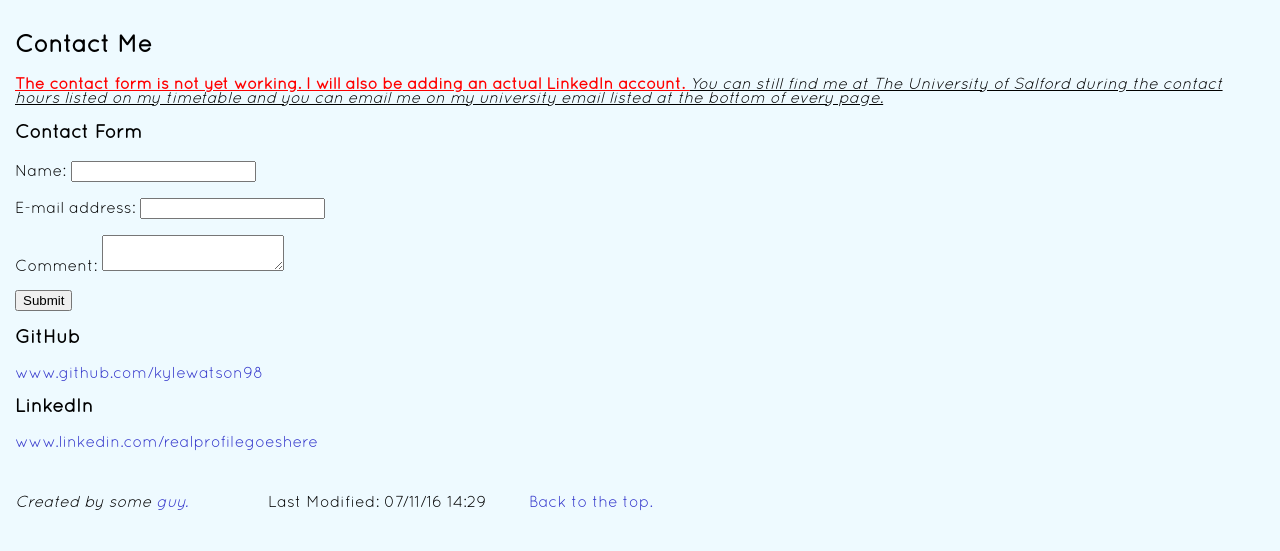
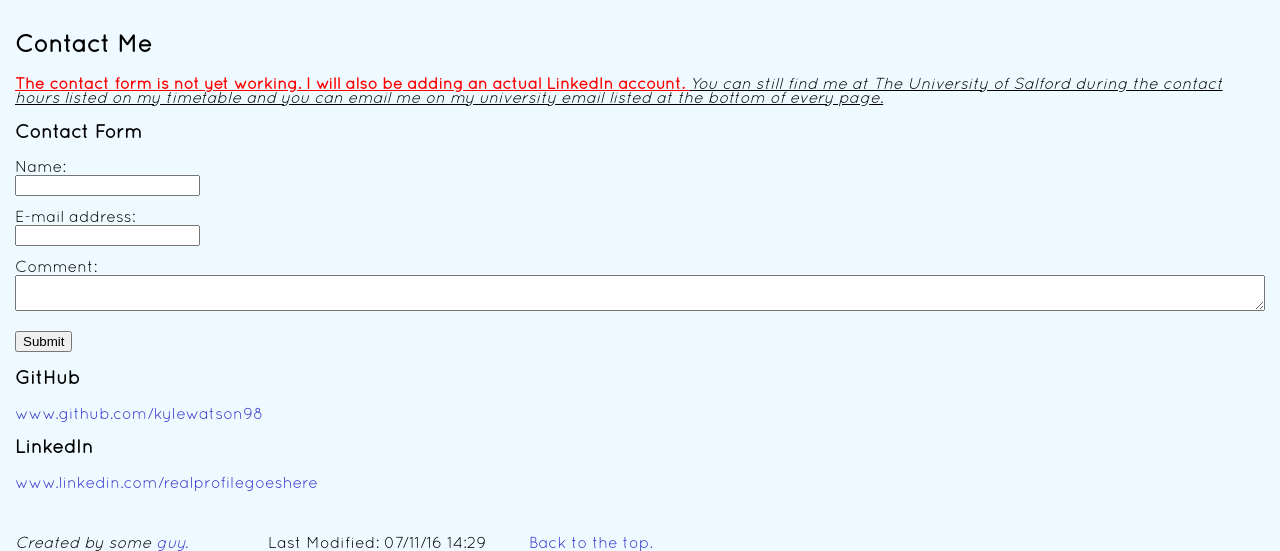
Before and after one commit to kylejwatson/kyles_portfolio, a PHP site: page /contact.html in a window 1280 px wide. Shown: the part 89-640 px from the top of the page. Run offline with PHP 8.4, Linux system fonts and the light colour scheme.

Commit message:
fix commits

```diff
--- a/contact.html
+++ b/contact.html
@@ -35,10 +35,11 @@
 		</p>
 		<h3>Contact Form</h3>
 		<form action="#" enctype="text/plain" method="post">
-			<p>Name: <input name="Name" type="text" id="Name"></p>
-			<p>E-mail address: <input name="E-mail" type="text" id="E-mail"></p>
-			<p>Comment: <textarea name="Comment" id="Comment"></textarea></p>
-			<p><input type="submit" name="Submit" id="Submit" value="Submit"></p>
+			<label for="Name">Name: </label><input name="Name" type="text" id="Name">
+			<label for="E-mail">E-mail address: </label><input name="E-mail" type="text" id="E-mail">
+			<label for="Comment">Comment: </label>
+			<textarea name="Comment" id="Comment"></textarea>
+			<input type="submit" name="Submit" id="Submit" value="Submit">
 		</form>
 		<h3>GitHub</h3>
 		<p>
--- a/style.css
+++ b/style.css
@@ -155,9 +155,15 @@ strong {
 	color: red;
 	text-decoration: underline;
 }
-
+label{
+	display:block;
+	margin-top:15px;
+}
 textarea{
-	max-widht:100%;
+	width:100%;
+	max-width:100%;
+	display:block;
+	margin-bottom: 20px;
 }
 
 #table-popup{
```
Also changed, not shown: personal.html (+10 -10 lines), projects/project1/index.html (+4 -6 lines), projects/project2/index.html (+4 -6 lines).
